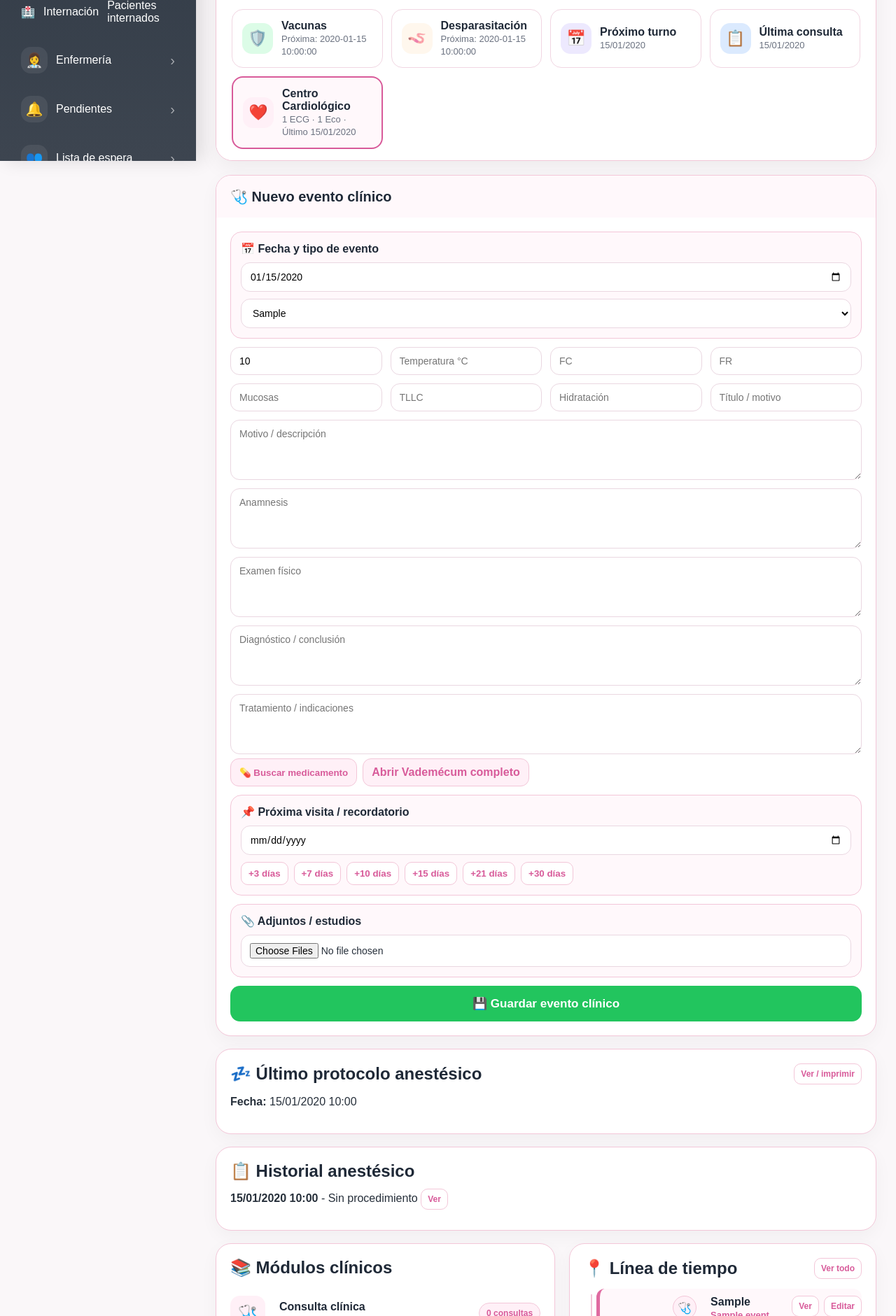
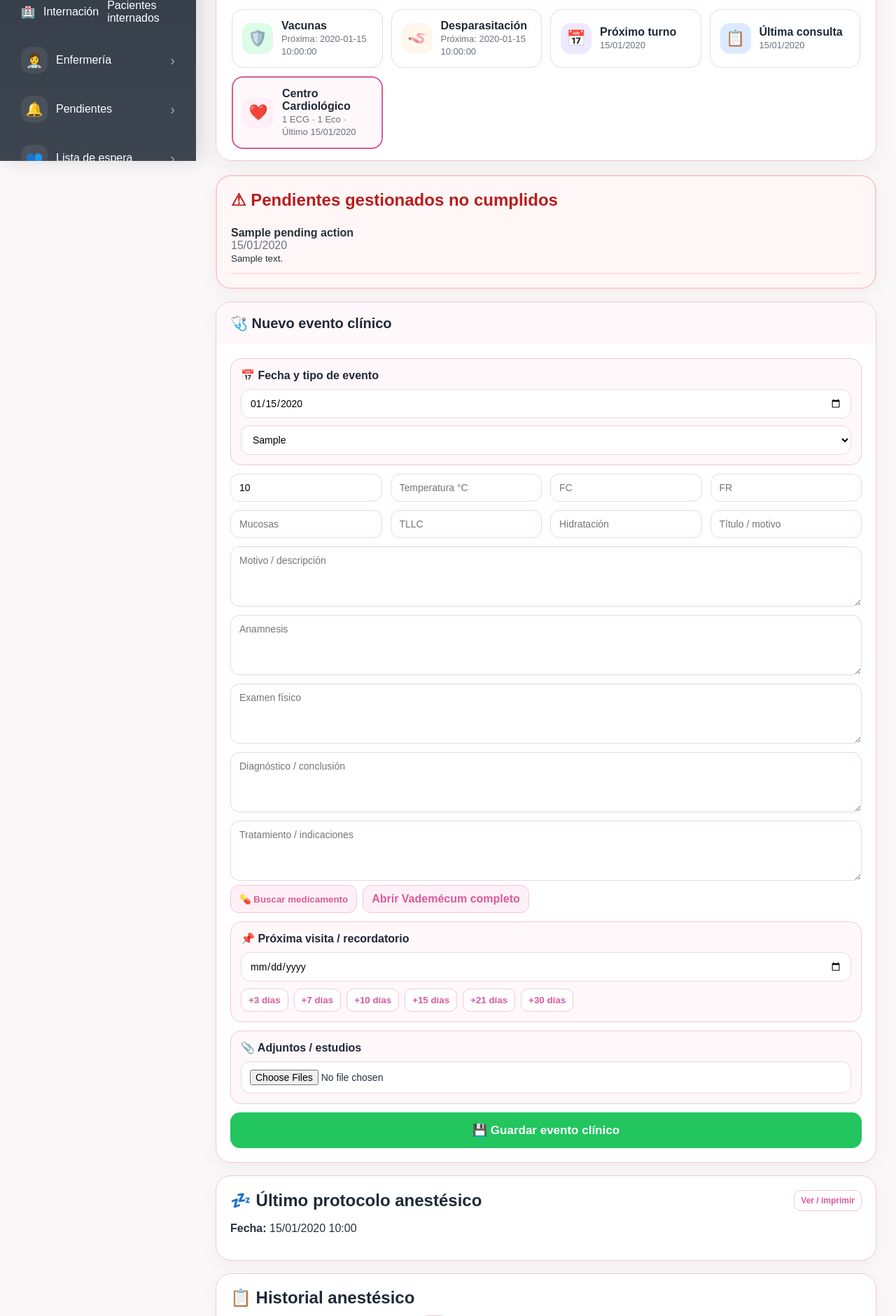
Before and after one commit to clinicaveterinaria-arch/los-aromos-cloud, a FastAPI app: template app/templates/patient_detail.html in a window 1280 px wide. Shown: the part 570-2451 px from the top of the page at 70% size. Run offline with FastAPI, Linux system fonts and the light colour scheme; the template is opened without the code that fills it: most values are stand-ins (such as "Sample title", 1, 10 or a date in 2020); grey boxes marked "Sample" are stand-in pictures.

Commit message:
Update patient_detail.html

```diff
--- a/app/templates/patient_detail.html
+++ b/app/templates/patient_detail.html
@@ -392,9 +392,32 @@
                     </div>
                 </div>
             </a>
+</div>
+    </div>
+
+    {% if pending_actions %}
+    <div class="hc-card" style="border:2px solid #fecaca;background:#fff7f7;">
+        <div class="hc-card-head">
+            <h2 style="color:#b91c1c;">⚠ Pendientes gestionados no cumplidos</h2>
         </div>
+
+        {% for p in pending_actions %}
+        <div style="padding:12px 0;border-bottom:1px solid #fecaca;">
+            <b>{{ p.title }}</b><br>
+            <span style="color:#6b7280;">
+                {{ p.due_date.strftime('%d/%m/%Y') if p.due_date else '-' }}
+            </span>
+
+            {% if p.notes %}
+            <br>
+            <small>{{ p.notes }}</small>
+            {% endif %}
+        </div>
+        {% endfor %}
     </div>
-        <details class="hc-form-section" id="nuevo-evento" open>
+    {% endif %}
+
+    <details class="hc-form-section" id="nuevo-evento" open>
         <summary>🩺 Nuevo evento clínico</summary>
         <div class="hc-section-body">
             <form method="post" action="/patients/{{ patient.id }}/events" enctype="multipart/form-data" class="form-grid">
```
